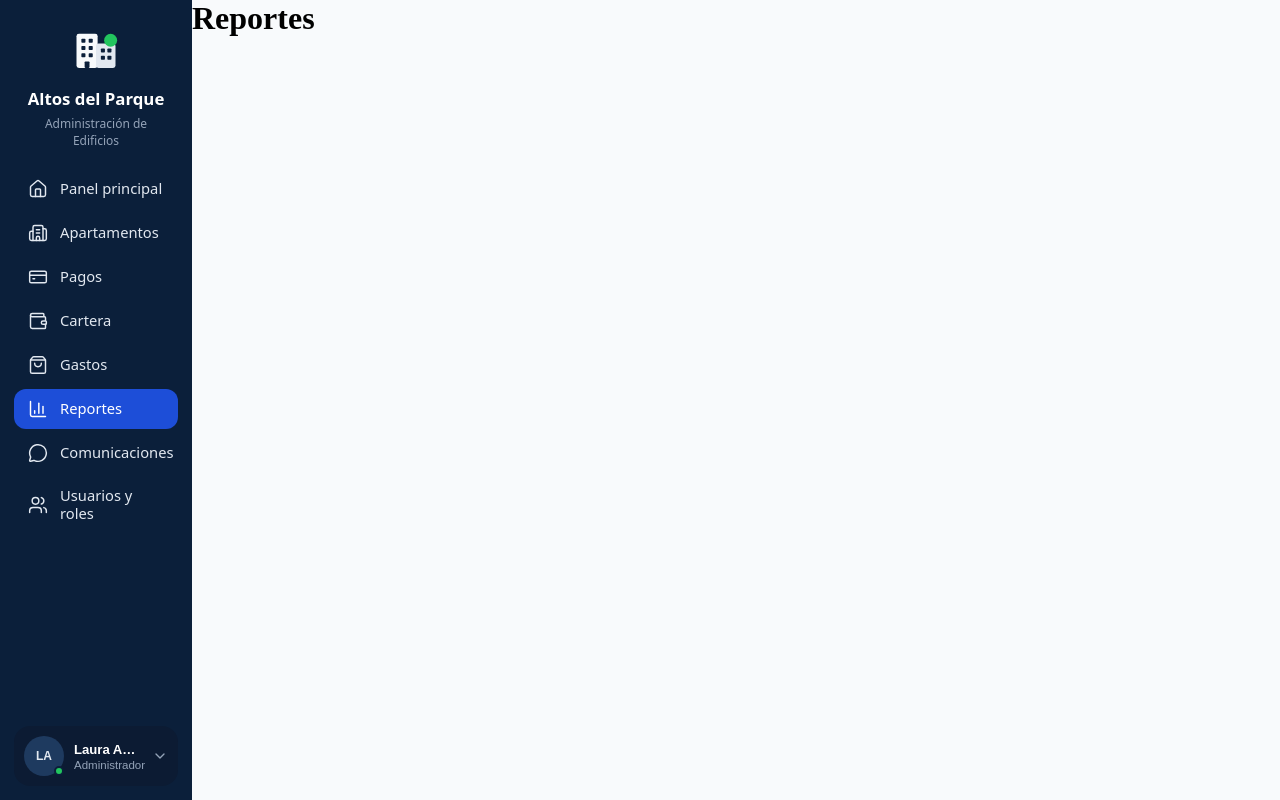
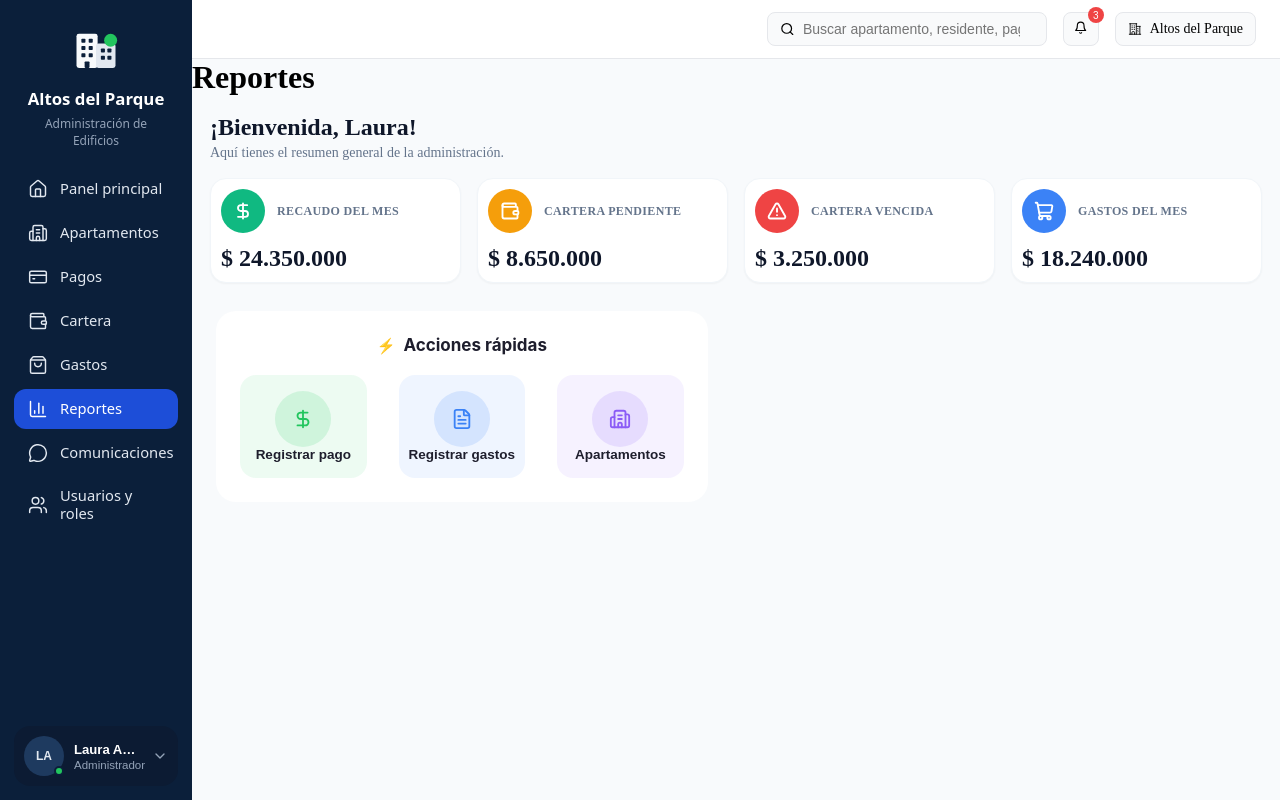
Before and after one commit to StartupName/admin-software, a React (Vite) app: page /reports in a window 1280 px wide. Built offline with nearby package versions, Linux system fonts and the light colour scheme.

Commit message:
feat(reports): reuse dashboard components

```diff
--- a/src/modules/dashboard/components/QuickActionsComponent/QuickActionsComponent.jsx
+++ b/src/modules/dashboard/components/QuickActionsComponent/QuickActionsComponent.jsx
@@ -31,7 +31,7 @@ function QuickActionCard({ icon: Icon, title, color }) {
 
 
 export default function QuickActionsComponent({ actions = defaultQuickActions }) {
-  const visibleActions = actions.slice(0, 6);
+  // Render every supplied record so reuse supports JSON lists of any length.
 
   return (
     <div className="quick-actions-container">
@@ -41,7 +41,7 @@ export default function QuickActionsComponent({ actions = defaultQuickActions })
       </h2>
 
       <div className="quick-actions-grid">
-        {visibleActions.map((action, index) => (
+        {actions.map((action, index) => (
           <QuickActionCard
             key={action.id ?? index}
             icon={action.icon}
--- a/src/modules/reports/Reports.css
+++ b/src/modules/reports/Reports.css
@@ -0,0 +1,8 @@
+.reports-content {
+    display: flex;
+    flex-wrap: wrap;
+    align-items: flex-start;
+    gap: 16px;
+    min-width: 0;
+    margin: 10px 24px;
+}
--- a/src/modules/reports/Reports.jsx
+++ b/src/modules/reports/Reports.jsx
@@ -1,9 +1,34 @@
 import "./Reports.css"
+import { DollarSign, Wallet, AlertTriangle, ShoppingCart, FileText, Building2 } from 'lucide-react'
+import TopNavigationComponent from '../dashboard/components/topNavigationComponent/topNavigationComponent'
+import InformationCardsComponent from '../dashboard/components/InformationCardsComponent/InformationCardsComponent'
+import QuickActionsComponent from '../dashboard/components/QuickActionsComponent/QuickActionsComponent'
+import navData from './component/topNavigationComponent/example_data.json'
+import cardsJson from './component/InformationCardsComponent/example_data.json'
+import actionsJson from './component/QuickActionsComponent/example_data.json'
+
+// Resolve serializable icon names here so the same props can later come from an API.
+const icons = { DollarSign, Wallet, AlertTriangle, ShoppingCart, FileText, Building2 }
+const cardsData = cardsJson.map((card) => ({ ...card, icon: icons[card.icon] ?? FileText }))
+const actions = actionsJson.map((action) => ({ ...action, icon: icons[action.icon] ?? FileText }))
 
 function Reports(){
     return (
         <>
+            <TopNavigationComponent
+                organizationName={navData.organizationName}
+                notificationCount={navData.notificationCount}
+            />
             <h1>Reportes</h1>
+            <InformationCardsComponent
+                cardsData={cardsData}
+                adminName={navData.adminName}
+                showDatePicker={false}
+            />
+            <div className="reports-content">
+                {/* The Reports table can share this container during integration. */}
+                <QuickActionsComponent actions={actions} />
+            </div>
         </>
     )
 }
--- /dev/null
+++ b/src/modules/reports/component/InformationCardsComponent/example_data.json
@@ -0,0 +1,30 @@
+[
+  {
+    "id": "recaudo-mensual",
+    "icon": "DollarSign",
+    "title": "Recaudo del mes",
+    "value": "$ 24.350.000",
+    "circleColor": "#10B981"
+  },
+  {
+    "id": "cartera-pendiente",
+    "icon": "Wallet",
+    "title": "Cartera pendiente",
+    "value": "$ 8.650.000",
+    "circleColor": "#F59E0B"
+  },
+  {
+    "id": "cartera-vencida",
+    "icon": "AlertTriangle",
+    "title": "Cartera vencida",
+    "value": "$ 3.250.000",
+    "circleColor": "#EF4444"
+  },
+  {
+    "id": "gastos-mensuales",
+    "icon": "ShoppingCart",
+    "title": "Gastos del mes",
+    "value": "$ 18.240.000",
+    "circleColor": "#3B82F6"
+  }
+]
--- /dev/null
+++ b/src/modules/reports/component/QuickActionsComponent/example_data.json
@@ -0,0 +1,20 @@
+[
+  {
+    "id": "registrar-pago",
+    "title": "Registrar pago",
+    "icon": "DollarSign",
+    "color": "#22C55E"
+  },
+  {
+    "id": "registrar-gasto",
+    "title": "Registrar gastos",
+    "icon": "FileText",
+    "color": "#3B82F6"
+  },
+  {
+    "id": "apartamentos",
+    "title": "Apartamentos",
+    "icon": "Building2",
+    "color": "#8B5CF6"
+  }
+]
--- /dev/null
+++ b/src/modules/reports/component/topNavigationComponent/example_data.json
@@ -0,0 +1,5 @@
+{
+  "organizationName": "Altos del Parque",
+  "notificationCount": 3,
+  "adminName": "Laura"
+}
```
